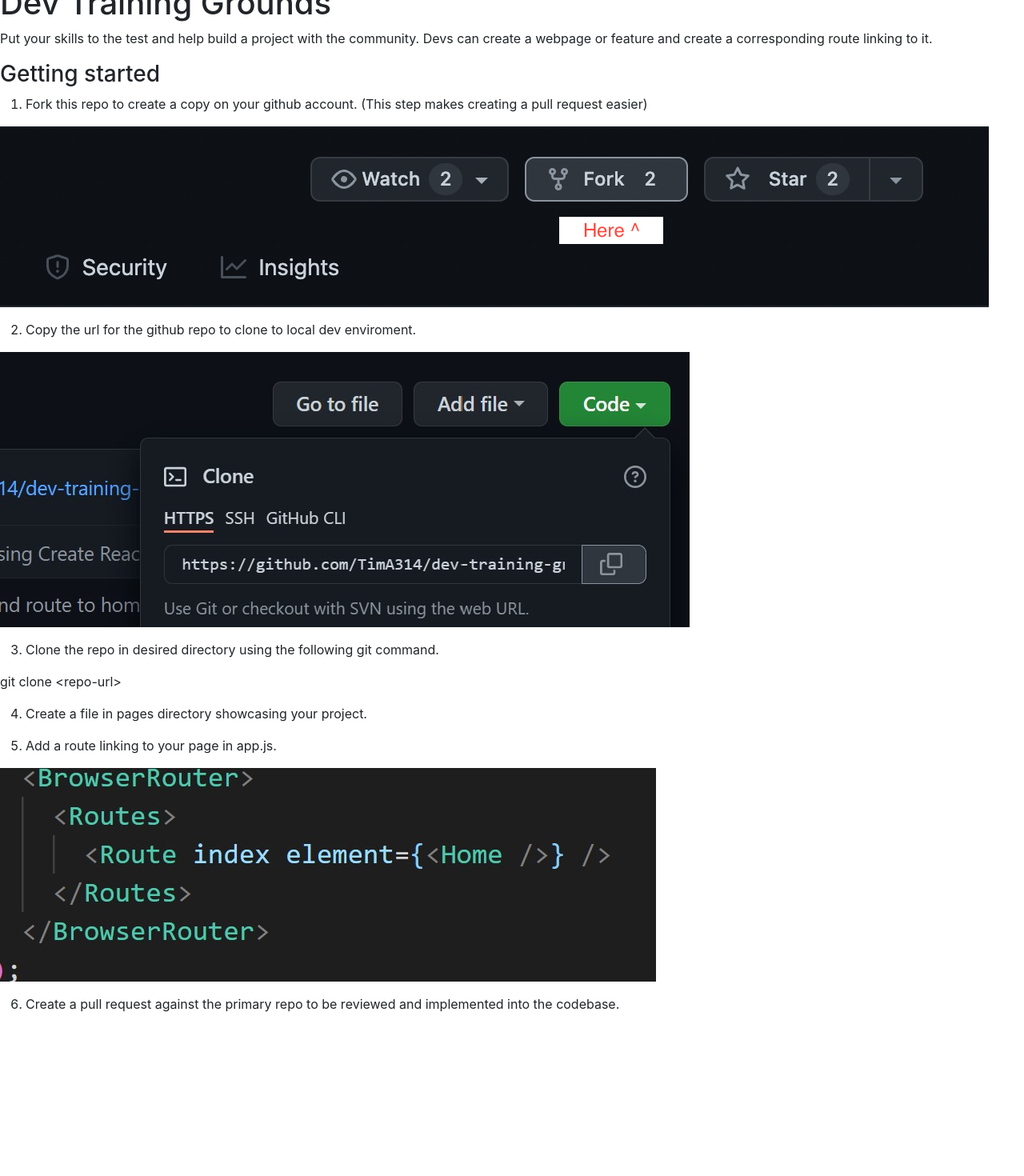
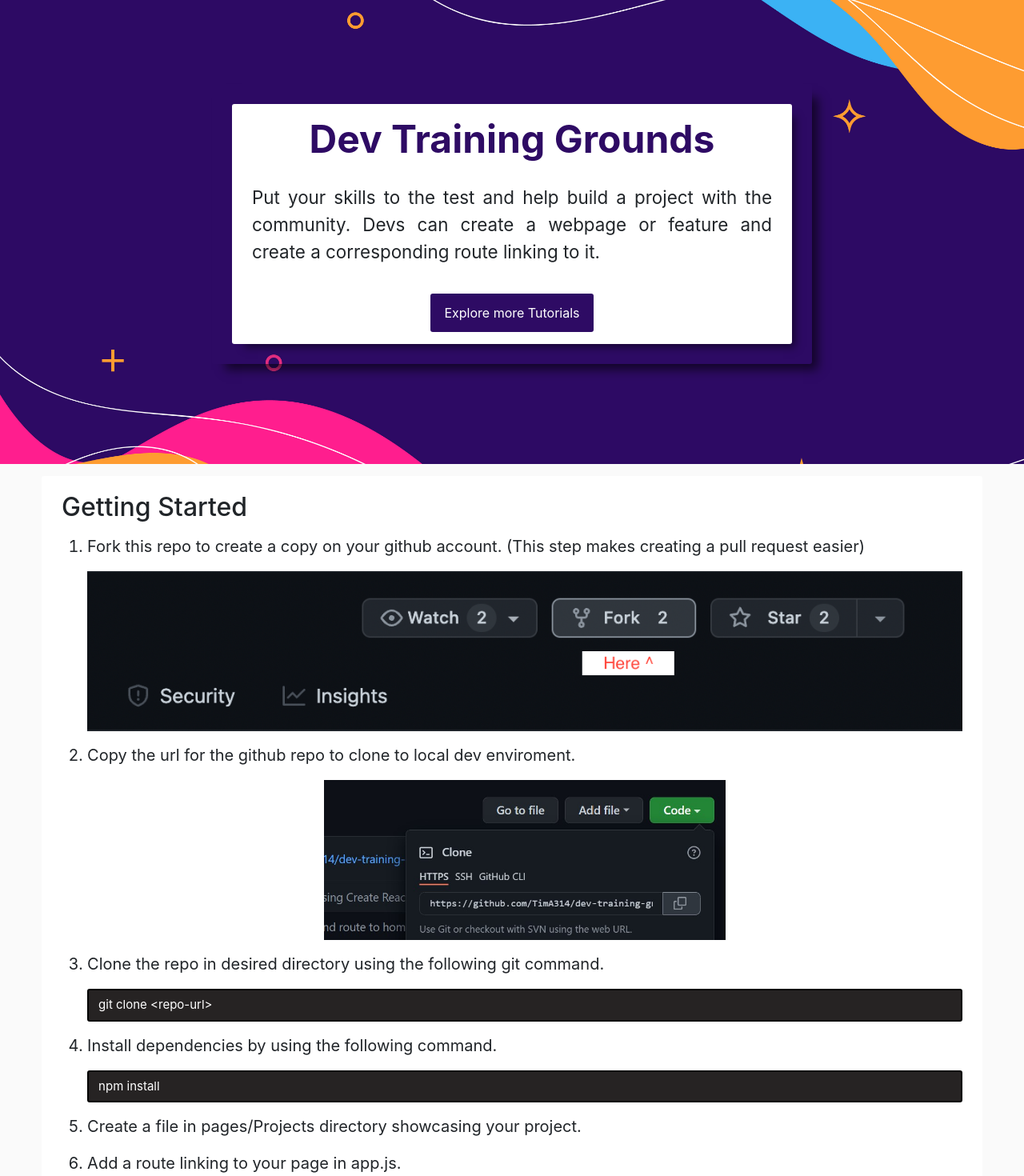
Before and after one commit to TimA314/dev-training-ground, a React (Create React App) app: page / in a window 1280 px wide. Shown: the part 20-1490 px from the top of the page at 80% size. Before the commit the page ends 1303 px from the top, so only its background shows below. Built offline with nearby package versions, Linux system fonts and the light colour scheme.

Commit message:
ADD: Home page Structure

```diff
--- /dev/null
+++ b/src/components/FirstLook.js
@@ -0,0 +1,22 @@
+import React from "react";
+import "../css/FirstLook.css";
+
+const FirstLook = () => {
+    return (
+        <>
+            <div className="wrapper">
+                <div className="box__container">
+                    <div className="box">
+                        <div className="content">
+                            <h1>Dev Training Grounds</h1>
+                            <p>Put your skills to the test and help build a project with the community. Devs can create a webpage or feature and create a corresponding route linking to it.</p>
+                            <a href="/tutorial" target="_blank">Explore more Tutorials</a>
+                        </div>
+                    </div>
+                </div>
+            </div>
+        </>
+    )
+}
+
+export default FirstLook;
--- /dev/null
+++ b/src/components/GettingStarted.js
@@ -0,0 +1,58 @@
+import React from "react";
+import "../css/GettingStarted.css";
+import forkRepoImage from "./../assets/images/forkRepoImage.png"
+import cloneRepoImage from "./../assets/images/cloneRepoImage.jpg";
+import routesImage from "./../assets/images/routesImage.jpg";
+
+
+const GettingStarted = () => {
+    const command = `git clone <repo-url>`;
+
+    return (
+        <>
+            <div id="wrapper">
+                <div className="steps__container">
+                    <h2>Getting Started</h2>
+
+                    <ol>
+                        <li className="item"><p>Fork this repo to create a copy on your github account. (This step makes creating a pull request easier)</p>
+                            <div className="image__container">
+                                <img src={forkRepoImage} />
+                            </div>
+                        </li>
+
+                        <li className="item"><p>Copy the url for the github repo to clone to local dev enviroment.</p>
+                            <div className="image__container">
+                                <img src={cloneRepoImage} />
+                            </div>
+                        </li>
+
+                        <li className="item"><p>Clone the repo in desired directory using the following git command.</p>
+                            <div className="command">{command}</div>
+                        </li>
+
+                        <li className="item"><p>Install dependencies by using the following command.</p>
+                            <div className="command">npm install</div>
+                        </li>
+
+                        <li className="item"><p>Create a file in pages/Projects directory showcasing your project.
+                        </p>
+                        </li>
+
+                        <li className="item"><p>Add a route linking to your page in app.js.
+                        </p>
+                            <div className="image__container">
+                                <img src={routesImage} />
+                            </div>
+                        </li>
+
+                        <li className="item"><p>Create a pull request against the primary repo to be reviewed and implemented into the codebase.
+                        </p>
+                        </li>
+                    </ol>
+                </div>
+            </div>
+        </>
+    )
+}
+export default GettingStarted;
--- /dev/null
+++ b/src/css/FirstLook.css
@@ -0,0 +1,64 @@
+.wrapper{
+    width: 100%;
+    height: 600px;
+    background: url("../assets/images/homePage.jpg");
+    background-position: center;
+    background-repeat: no-repeat;
+    background-attachment: scroll;
+    background-size: cover;
+    overflow-x: hidden;
+    display: flex;
+    align-items: center;
+    justify-content: center;
+}
+.box__container{
+    width: 750px;
+    height: 350px;
+    display: flex;
+    align-items: center;
+    justify-content: center;
+    margin: 20px 50px;
+box-shadow: 12px 12px 12px -5px rgba(0,0,0,0.61);
+-webkit-box-shadow: 12px 12px 12px -5px rgba(0,0,0,0.61);
+-moz-box-shadow: 12px 12px 12px -5px rgba(0,0,0,0.61);
+border-radius: 3px;
+}
+.box{
+    width: 700px;
+    height: 300px;
+    background: #fff;
+    border-radius: 3px;
+    box-shadow: 10px 10px 10px -6px rgba(0,0,0,0.51);
+-webkit-box-shadow: 10px 10px 10px -6px rgba(0,0,0,0.51);
+-moz-box-shadow: 10px 10px 10px -6px rgba(0,0,0,0.51);
+
+padding: 15px 25px;
+margin: 20px;
+}
+
+.content{
+    display: flex;
+    align-items: center;
+    justify-content: space-between;
+    flex-direction: column;
+    width: 100%;
+    height: 100%;
+}
+
+.content > h1{
+    font-size: 3rem;
+    color: #2E0B64;
+    font-weight: 700;
+}
+
+.content > p{
+    font-size: 1.4rem;
+    text-align: justify;
+}
+.content > a{
+    text-decoration: none;
+    background: #2E0B64;
+    color: #ffff;
+    padding: 12px 17px;
+    border-radius: 3px;
+}
--- /dev/null
+++ b/src/css/GettingStarted.css
@@ -0,0 +1,42 @@
+#wrapper{
+    display: flex;
+    align-items: center;
+    justify-content: center;
+    flex-direction: column;
+    padding-top: 30px;
+    background: #fafafa;
+    padding: 15px 25px;
+}
+.steps__container{
+    background: #ffff;
+    padding: 20px 25px;
+    border-radius: 3px;
+}
+.item .image__container{
+    width: 100%;
+    height: 200px;
+    display: flex;
+    justify-content: center;
+}
+
+.image__container > img{
+    width: 100%;
+    height: 100%;
+    object-fit: contain;
+}
+li {
+    font-size: 20px;
+    margin-top: 15px;
+}
+
+.command{
+    background: rgba(14, 11, 11, 0.897);
+    color: #ffff;
+    border: 2px solid black;
+    display: flex;
+    align-items: center;
+    border: 2px solid black;
+    padding: 7px 12px;
+    border-radius: 3px;
+    font-size: 15px;
+}
--- /dev/null
+++ b/src/css/Home.css
@@ -0,0 +1,3 @@
+.home__container{
+    overflow-x: hidden;
+}
--- a/src/pages/Home.js
+++ b/src/pages/Home.js
@@ -3,37 +3,17 @@ import ReactMarkdown from "react-markdown";
 import forkRepoImage from "./../assets/images/forkRepoImage.png"
 import cloneRepoImage from "./../assets/images/cloneRepoImage.jpg";
 import routesImage from "./../assets/images/routesImage.jpg";
+import "../css/Home.css";
+import FirstLook from "../components/FirstLook";
+import GettingStarted from "../components/GettingStarted";
+
 export default function Home() {
-  const markdown = `# Dev Training Grounds
-
-  Put your skills to the test and help build a project with the community.
-  Devs can create a webpage or feature and create a corresponding route linking to it.
-
-  ### Getting started
-
-  1. Fork this repo to create a copy on your github account. (This step makes creating a pull request easier)
-
-  ![Fork Repo image](${forkRepoImage})
-
-  2. Copy the url for the github repo to clone to local dev enviroment.
-
-  ![Clone Repo image](${cloneRepoImage})
-
-  3. Clone the repo in desired directory using the following git command.
-
-  >  git clone <repo-url>
-
-  4. Create a file in pages directory showcasing your project.
-
-  5. Add a route linking to your page in app.js.
-
-  ![Route image](${routesImage})
-
-  6. Create a pull request against the primary repo to be reviewed and implemented into the codebase.`
-
   return (
     <>
-      <ReactMarkdown children={markdown} />
+      <div className="home__container">
+        <FirstLook />
+        <GettingStarted />
+      </div>
     </>
   );
 }
```
Also changed, not shown: src/assets/images/homePage.jpg (added).
